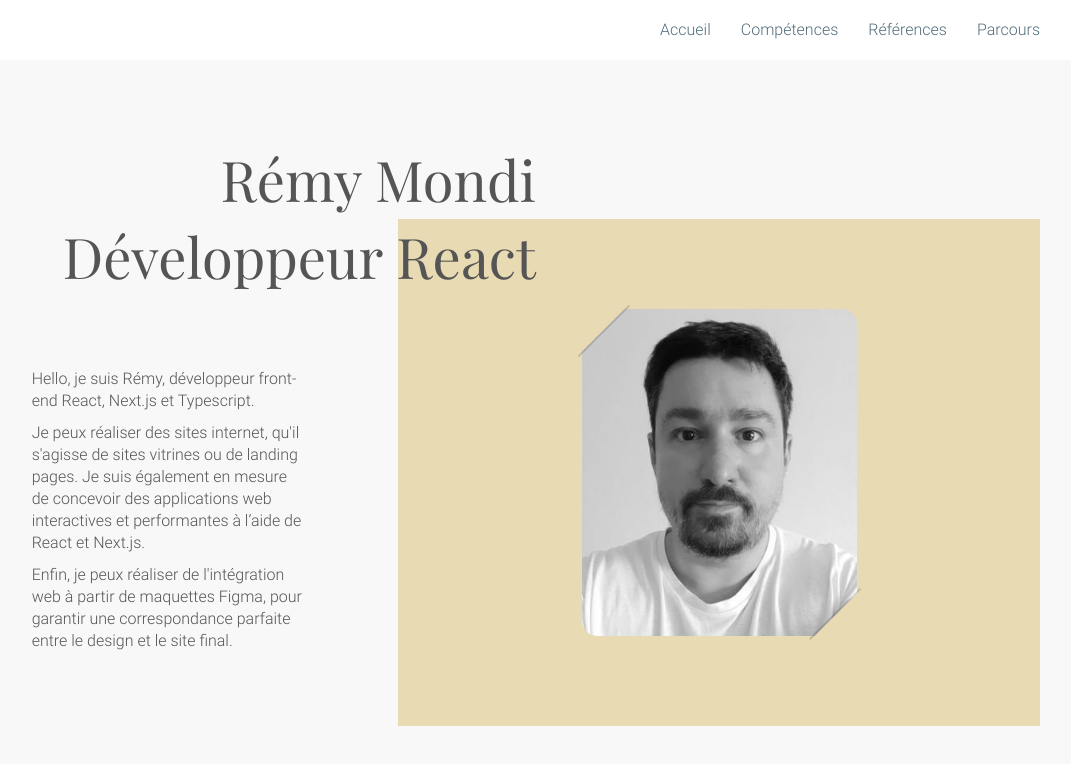
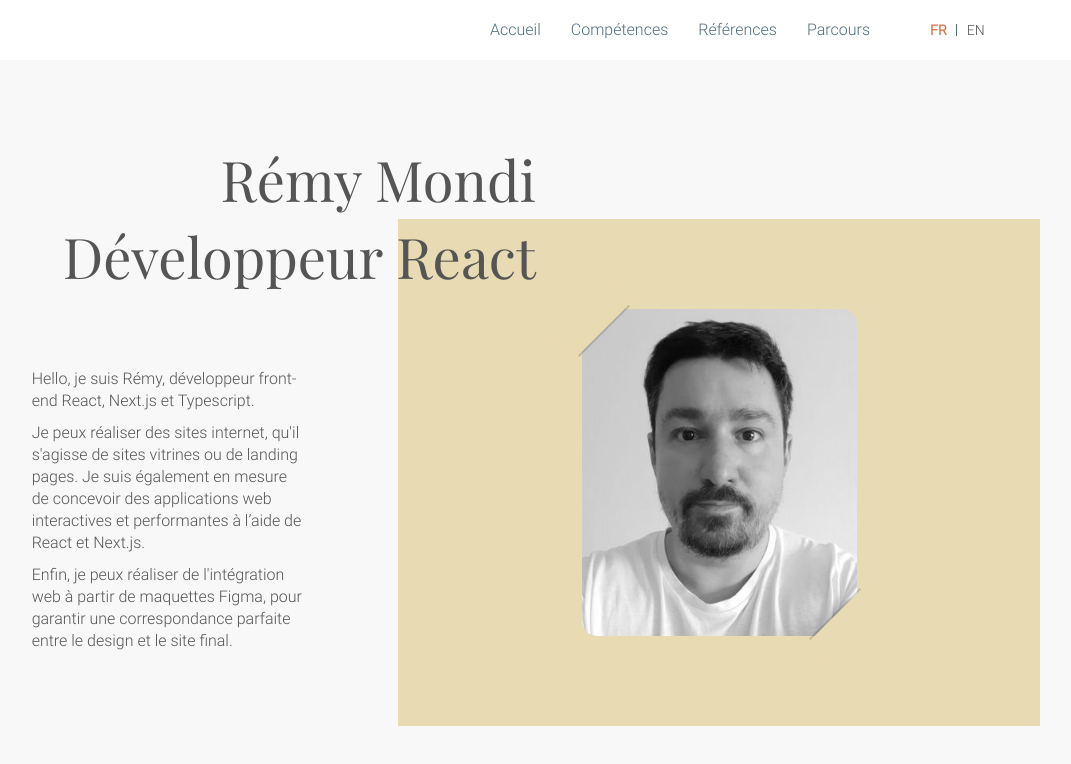
Before and after one commit to rmondi/cv-2024, a Next.js app: page / in a window 1280 px wide. Shown: the top 764 px of the page, without its empty margins (150-1221 px from the left). Built offline with nearby package versions, Linux system fonts and the light colour scheme.

Commit message:
[Add] Language switcher

```diff
--- /dev/null
+++ b/app/components/LanguageSwitcher/LanguageSwitcher.scss
@@ -0,0 +1,60 @@
+@use "../../styles/Colors";
+@use "../../styles/Viewport" as v;
+
+.LanguageSwitcher {
+  height: 100%;
+
+  &__List {
+    display: flex;
+    align-items: center;
+
+    @include v.viewport-md {
+      height: 100%;
+    }
+  }
+
+  &__Item {
+    position: relative;
+    display: flex;
+    align-items: center;
+    padding: 0 10px;
+    height: 30px;
+    line-height: 1em;
+    font-size: 14px;
+    text-transform: uppercase;
+    transition: color ease-in-out .3s;
+
+    @include v.viewport-md {
+      cursor: pointer;
+    }
+
+    &:hover {
+      color: var( --orange );
+    }
+
+    &::after {
+      content: "";
+      position: absolute;
+      top: 30%;
+      right: 0;
+      bottom: 30%;
+      width: 1px;
+      background-color: var( --blue );
+    }
+
+    &:first-child {
+      padding-left: 0;
+    }
+
+    &:last-child {
+      padding-right: 0;
+
+      &::after { display: none; }
+    }
+
+    &--active {
+      font-weight: 700;
+      color: var( --orange );
+    }
+  }
+}
--- /dev/null
+++ b/app/components/LanguageSwitcher/LanguageSwitcher.tsx
@@ -0,0 +1,41 @@
+import { useContext } from "react";
+import { LangContext } from "@/app/utils/Lang";
+import { v4 as uuidv4 } from "uuid";
+
+import "./LanguageSwitcher.scss";
+
+type LanguageSwitcherType = {
+  toggleMenu: () => void;
+};
+
+const LanguageSwitcher = ( { toggleMenu }: LanguageSwitcherType ) => {
+
+  const { lang, updateLang } = useContext( LangContext );
+
+  const availableLangs = [ "fr", "en" ];
+
+  const handleClick = ( lang: string ) => {
+    updateLang( lang );
+    toggleMenu();
+  }
+
+  return (
+    <div className="LanguageSwitcher">
+      <ul className="LanguageSwitcher__List">
+        {
+          availableLangs.map( availableLang => (
+            <li
+              key={ uuidv4() }
+              className={ `LanguageSwitcher__Item ${ lang === availableLang ? " LanguageSwitcher__Item--active" : "" }` }
+              onClick={ () => { handleClick( availableLang ) } }
+            >
+              { availableLang }
+            </li>
+          ) )
+        }
+      </ul>
+    </div>
+  )
+}
+
+export default LanguageSwitcher;
--- a/app/components/Nav/Nav.scss
+++ b/app/components/Nav/Nav.scss
@@ -65,19 +65,21 @@
     right: 0;
     bottom: 0;
     left: 0;
-    transform: translateX(100%);
+    transform: translateX( 100% );
     display: flex;
     flex-direction: column;
     background-color: var( --white );
     transition: transform ease-in-out .6s;
 
     @include v.viewport-md {
+      display: flex;
+      flex-direction: row;
+      justify-content: flex-end;
       position: relative;
       top: auto;
       right: auto;
       bottom: 0;
       left: 0;
-      display: block;
       height: 100%;
       transform: none;
       background-color: transparent;
@@ -120,7 +122,7 @@
   }
 
   &__Menu {
-    height: 100%;
+    flex-grow: 1;
     display: flex;
     justify-content: center;
     align-items: center;
@@ -207,4 +209,16 @@
       }
     }
   }
+
+  &__Language-switcher {
+    flex: 0 0 10%;
+    display: flex;
+    justify-content: center;
+    align-items: center;
+
+    @include v.viewport-md {
+      display: block;
+      margin-left: 60px;
+    }
+  }
 }
--- a/app/components/Nav/Nav.tsx
+++ b/app/components/Nav/Nav.tsx
@@ -3,6 +3,7 @@
 import { useState } from "react";
 import Link from "next/link";
 import ToggleNav from "../ToggleNav/ToggleNav";
+import LanguageSwitcher from "../LanguageSwitcher/LanguageSwitcher";
 
 import "./Nav.scss";
 
@@ -72,6 +73,9 @@ const Nav = () => {
               </li>
             </ul>
           </nav>
+          <div className="Nav__Language-switcher">
+            <LanguageSwitcher toggleMenu={ handleToggle } />
+          </div>
         </div>
       </div>
     </header>
```
